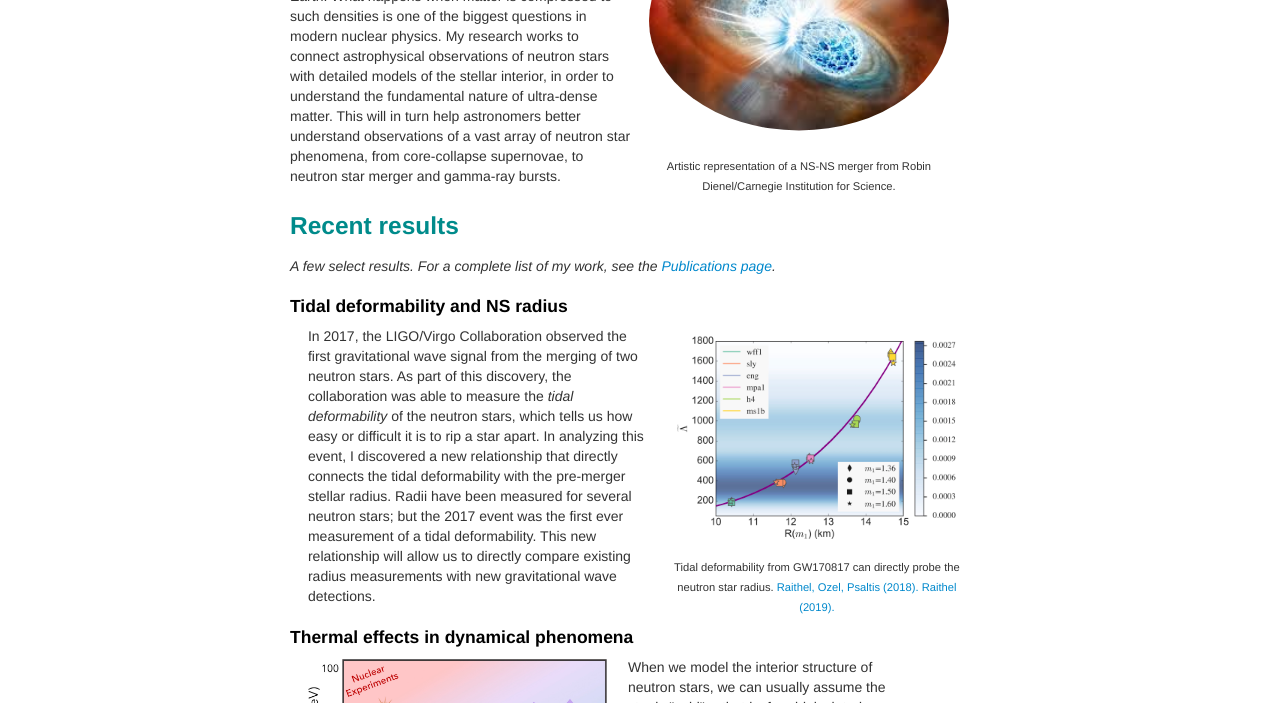
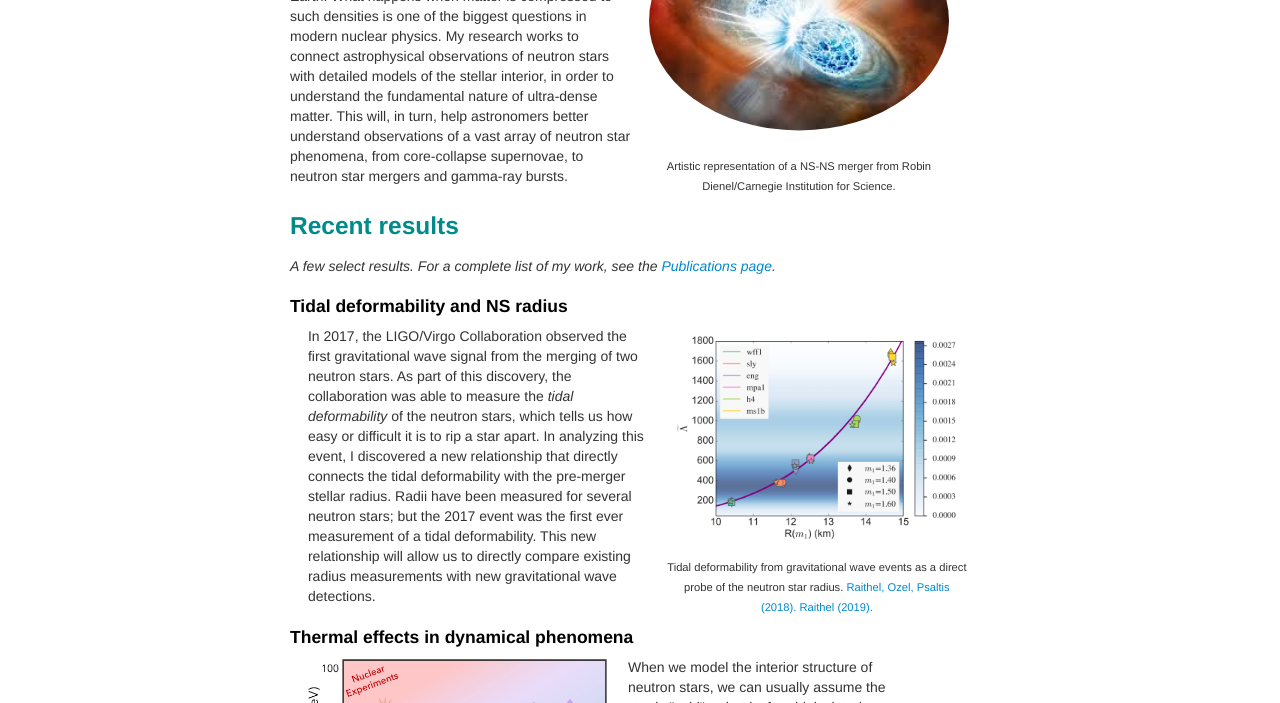
Before and after one commit to craithel/craithel.github.io, a Jekyll site: the page built from pages/research.md, in a window 1280 px wide. Shown: the part 296-999 px from the top of the page. Built offline with Jekyll 4.4.1, drawn with Linux system fonts in a browser that asks for light colours; some of the changed text lies outside the part shown.

Commit message:
edited text

```diff
--- a/pages/research.md
+++ b/pages/research.md
@@ -14,8 +14,8 @@ description: My research
 	g/cm<sup>3</sup>, making them orders of magnitude more dense than any matter that we can
 	create on Earth. What happens when matter is compressed to such densities is one of the biggest questions in
 	modern nuclear physics. My research works to connect astrophysical observations of neutron stars with detailed models of the
-	stellar interior, in order to understand the fundamental nature of ultra-dense matter. This will in turn help astronomers
-	better understand observations of a vast array of neutron star phenomena, from core-collapse supernovae, to neutron star merger
+	stellar interior, in order to understand the fundamental nature of ultra-dense matter. This will, in turn, help astronomers
+	better understand observations of a vast array of neutron star phenomena, from core-collapse supernovae, to neutron star mergers
 	and gamma-ray bursts.
    </p>
    </div>
@@ -69,7 +69,7 @@ description: My research
    <div style="width:300px; font-size:80%; text-align:center;">
    <img src="../assets/Leff_R_withPDF_overlay.jpg"
 	  style="padding-bottom:0.5em;"/>
-   Tidal deformability from GW170817 can directly probe the neutron star radius.
+   Tidal deformability from gravitational wave events as a direct probe of the neutron star radius.
    <a href="https://iopscience.iop.org/article/10.3847/2041-8213/aabcbf">Raithel, Ozel, Psaltis (2018).</a>
    <a href="https://link.springer.com/article/10.1140%2Fepja%2Fi2019-12759-5">Raithel (2019).</a>
    </div>
```
